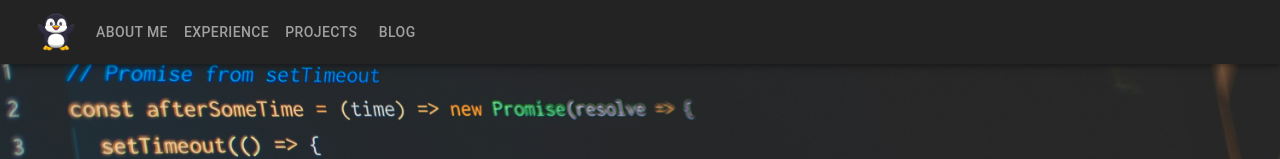
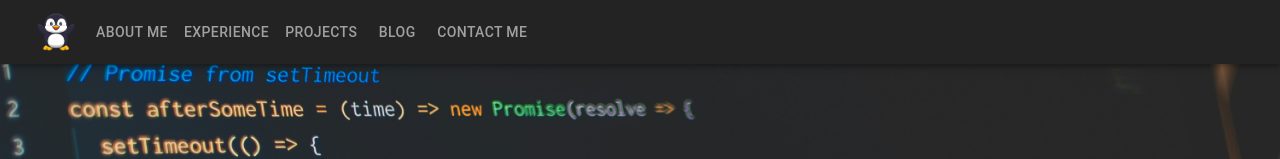
Before and after one commit to teozhengyang/personal-website, a React (Create React App) app in the folder frontend/: page / in a window 1280 px wide. Shown: the top 159 px of the page. Built offline with nearby package versions, Linux system fonts and the light colour scheme.

Commit message:
Add contact page

```diff
--- a/frontend/src/App.js
+++ b/frontend/src/App.js
@@ -6,6 +6,7 @@ import AboutMe from './components/AboutMe';
 import Experience from './components/Experience';
 import Projects from './components/Projects';
 import Blog from './components/Blog';
+import ContactMe from './components/ContactMe';
 
 const App = () => {
   return (
@@ -16,6 +17,7 @@ const App = () => {
       <Experience />
       <Projects />
       <Blog />
+      <ContactMe />
     </div>
   );
 };
--- a/frontend/src/components/AboutMe.js
+++ b/frontend/src/components/AboutMe.js
@@ -21,12 +21,11 @@ const AboutMe = () => {
       </p>
 
       <br />
-
-      <p class='about-me-text'>
+      <p class="about-me-text">
         Languages: CSS, HTML, Java, JavaScript, Python, Solidity, SQL, TypeScript
         <br />
         Frameworks: Django, Flask, React.js
-        <br />
+        <br/>
         Others: Amazon Web Services, Docker, Figma, Git, Selenium
       </p>
 
--- a/frontend/src/components/ContactMe.js
+++ b/frontend/src/components/ContactMe.js
@@ -0,0 +1,26 @@
+import React from 'react';
+import { Box, Typography, Grid2, Button } from '@mui/material';
+import { LinkedIn, GitHub, Email } from '@mui/icons-material';
+
+const ContactMe = () => {
+  return (
+    <Box sx={{ padding: { xs: 4, md: 10 }, backgroundColor: '#181818'}} id="contact">
+      <Typography variant="h4" align="center" sx={{ marginBottom: { xs: 2, md: 4 }, fontWeight: 'bold' }}>
+        Contact Me
+      </Typography>
+      <Grid2 container spacing={2} justifyContent="center" alignItems="center">
+        <Grid2 item>
+          <Button href="mailto:teozhengyang15@gmail.com" target="_blank" color="primary" startIcon={<Email />}></Button>
+        </Grid2>
+        <Grid2 item>
+          <Button href="https://www.linkedin.com/in/teozhengyang/" target="_blank" color="primary"><LinkedIn /></Button>
+        </Grid2>
+        <Grid2 item>
+          <Button href="https://github.com/teozhengyang" target="_blank" color="primary"><GitHub /></Button>
+        </Grid2>
+      </Grid2>
+    </Box>
+  );
+};
+
+export default ContactMe;
--- a/frontend/src/components/Navbar.js
+++ b/frontend/src/components/Navbar.js
@@ -75,6 +75,18 @@ const Navbar = () => {
           >
             Blog
           </Button>
+          <Button
+            onClick={() => scrollToSection('contact')}
+            sx={{
+              color: '#A0A0A0',
+              '&:hover': {
+                color: 'white',
+                backgroundColor: '#232323'
+              },
+            }}
+          >
+            Contact Me
+          </Button>
         </Toolbar>
       </AppBar>
 
```
